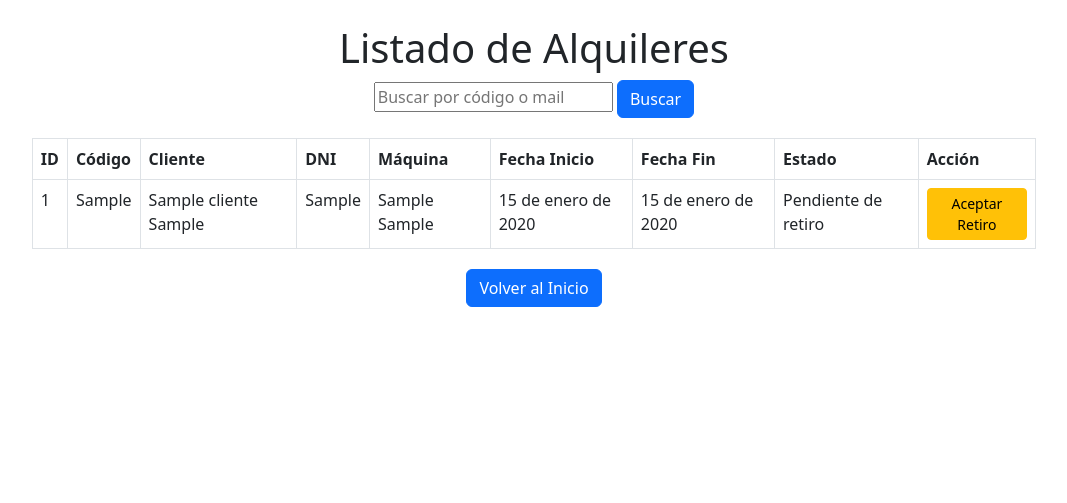
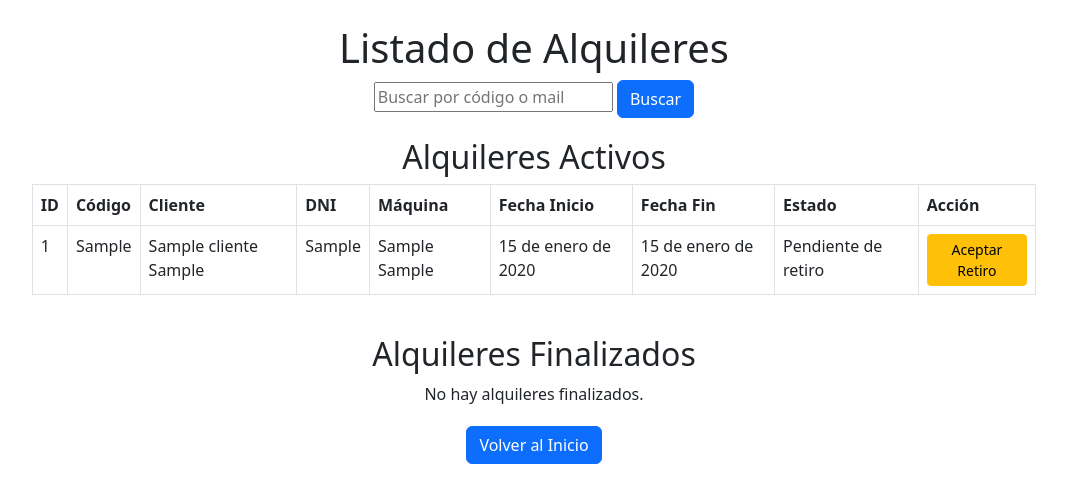
Before and after one commit to SantyChQu/ProyectoIngeCopia, a Django app: page /alquileres/ in a window 1280 px wide. Shown: the part 98-601 px from the top of the page, without its empty margins (106-1173 px from the left). Run offline with Django 5.2, Linux system fonts and the light colour scheme; tables that the repository leaves empty hold one stand-in row (values such as "Sample post").

Commit message:
Listado finalizados

```diff
--- a/General/templates/listadoAlquileres.html
+++ b/General/templates/listadoAlquileres.html
@@ -8,7 +8,9 @@
     <button type="submit" class="btn btn-primary">Buscar</button>
 </form>
 
-{% if alquileres %}
+<!-- ALQUILERES ACTIVOS -->
+{% if alquileres_no_finalizados %}
+<h2 style="text-align: center;">Alquileres Activos</h2>
 <table class="table table-bordered" style="width: 90%; margin: auto;">
     <thead style="background-color: #FFA726; color: black;">
         <tr>
@@ -24,7 +26,7 @@
         </tr>
     </thead>
     <tbody>
-        {% for alquiler in alquileres %}
+        {% for alquiler in alquileres_no_finalizados %}
         <tr>
             <td>{{ alquiler.id }}</td>
             <td>{{ alquiler.codigo_identificador }}</td>
@@ -34,7 +36,6 @@
             <td>{{ alquiler.desde }}</td>
             <td>{{ alquiler.hasta }}</td>
             <td>{{ alquiler.get_estado_display }}</td>
-
             <td>
                 {% if alquiler.estado == 'pendienteRetiro' %}
                     <form method="post" action="{% url 'aceptar_retiro' alquiler.id %}">
@@ -55,13 +56,51 @@
                     <span>-</span>
                 {% endif %}
             </td>
-
         </tr>
         {% endfor %}
     </tbody>
 </table>
 {% else %}
-<p style="text-align: center;">No hay alquileres registrados.</p>
+<p style="text-align: center;">No hay alquileres activos.</p>
+{% endif %}
+
+<!-- ALQUILERES FINALIZADOS -->
+<h2 style="text-align: center; margin-top: 40px;">Alquileres Finalizados</h2>
+{% if alquileres_finalizados %}
+<table class="table table-bordered" style="width: 90%; margin: auto;">
+    <thead style="background-color: #8BC34A; color: black;">
+        <tr>
+            <th>ID</th>
+            <th>Código</th>
+            <th>Cliente</th>
+            <th>DNI</th>
+            <th>Máquina</th>
+            <th>Fecha Inicio</th>
+            <th>Fecha Fin</th>
+            <th>Estado</th>
+            <th>Acción</th>
+        </tr>
+    </thead>
+    <tbody>
+        {% for alquiler in alquileres_finalizados %}
+        <tr>
+            <td>{{ alquiler.id }}</td>
+            <td>{{ alquiler.codigo_identificador }}</td>
+            <td>{{ alquiler.mail.nombre }} {{ alquiler.mail.apellido }}</td>
+            <td>{{ alquiler.mail.dni }}</td>
+            <td>{{ alquiler.marca }} {{ alquiler.modelo }}</td>
+            <td>{{ alquiler.desde }}</td>
+            <td>{{ alquiler.hasta }}</td>
+            <td>{{ alquiler.get_estado_display }}</td>
+            <td>
+                <span>-</span>
+            </td>
+        </tr>
+        {% endfor %}
+    </tbody>
+</table>
+{% else %}
+<p style="text-align: center;">No hay alquileres finalizados.</p>
 {% endif %}
 
 <div style="text-align: center; margin-top: 20px;">
--- a/General/views.py
+++ b/General/views.py
@@ -695,17 +695,20 @@ def estadisticas_ingresos_por_mes(request):
         'hay_datos': hay_datos,
     })
 
+from django.db.models import Q
+from datetime import date
 def ver_alquileres(request):
     alquileres = Alquiler.objects.all()
 
     hoy = date.today()
 
-    # Actualizar estado a pendienteDevolucion si la fecha actual superó 'hasta' y está en enCurso
+    # Actualizar a pendienteDevolucion si corresponde
     alquileres_en_curso = alquileres.filter(estado='enCurso', hasta__lt=hoy)
     for alquiler in alquileres_en_curso:
         alquiler.estado = 'pendienteDevolucion'
         alquiler.save()
 
+    # Búsqueda
     buscar = request.GET.get('buscar', '')
     if buscar:
         alquileres = alquileres.filter(
@@ -715,7 +718,18 @@ def ver_alquileres(request):
 
     alquileres = alquileres.order_by('-desde')
 
-    return render(request, 'listadoAlquileres.html', {'alquileres': alquileres})
+    # 👇 División en dos listas
+    alquileres_finalizados = alquileres.filter(estado='finalizado')
+    alquileres_no_finalizados = alquileres.exclude(estado='finalizado')
+
+    context = {
+        'alquileres_finalizados': alquileres_finalizados,
+        'alquileres_no_finalizados': alquileres_no_finalizados,
+        'buscar': buscar,
+    }
+
+    return render(request, 'listadoAlquileres.html', context)
+
 
 
 @require_POST
```
